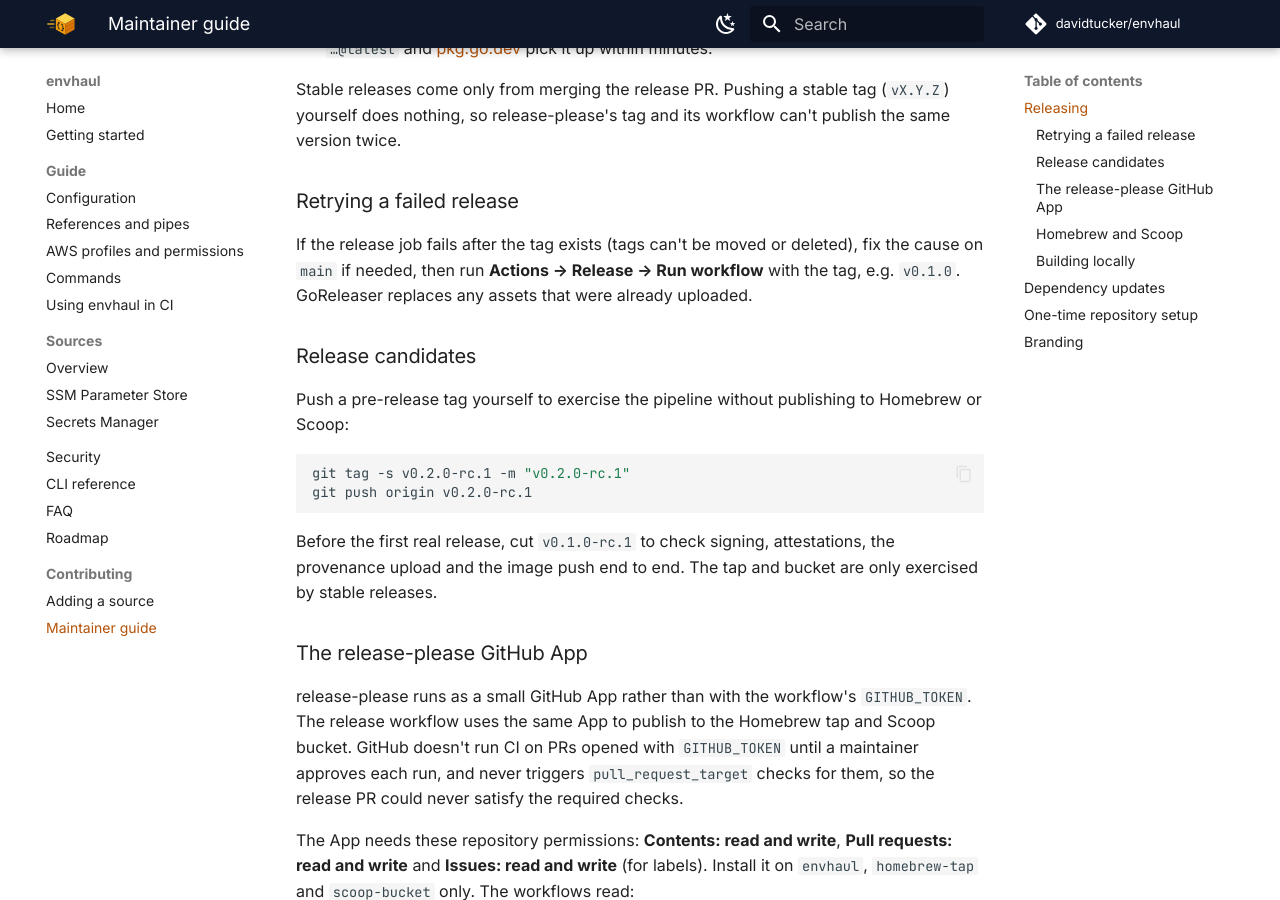
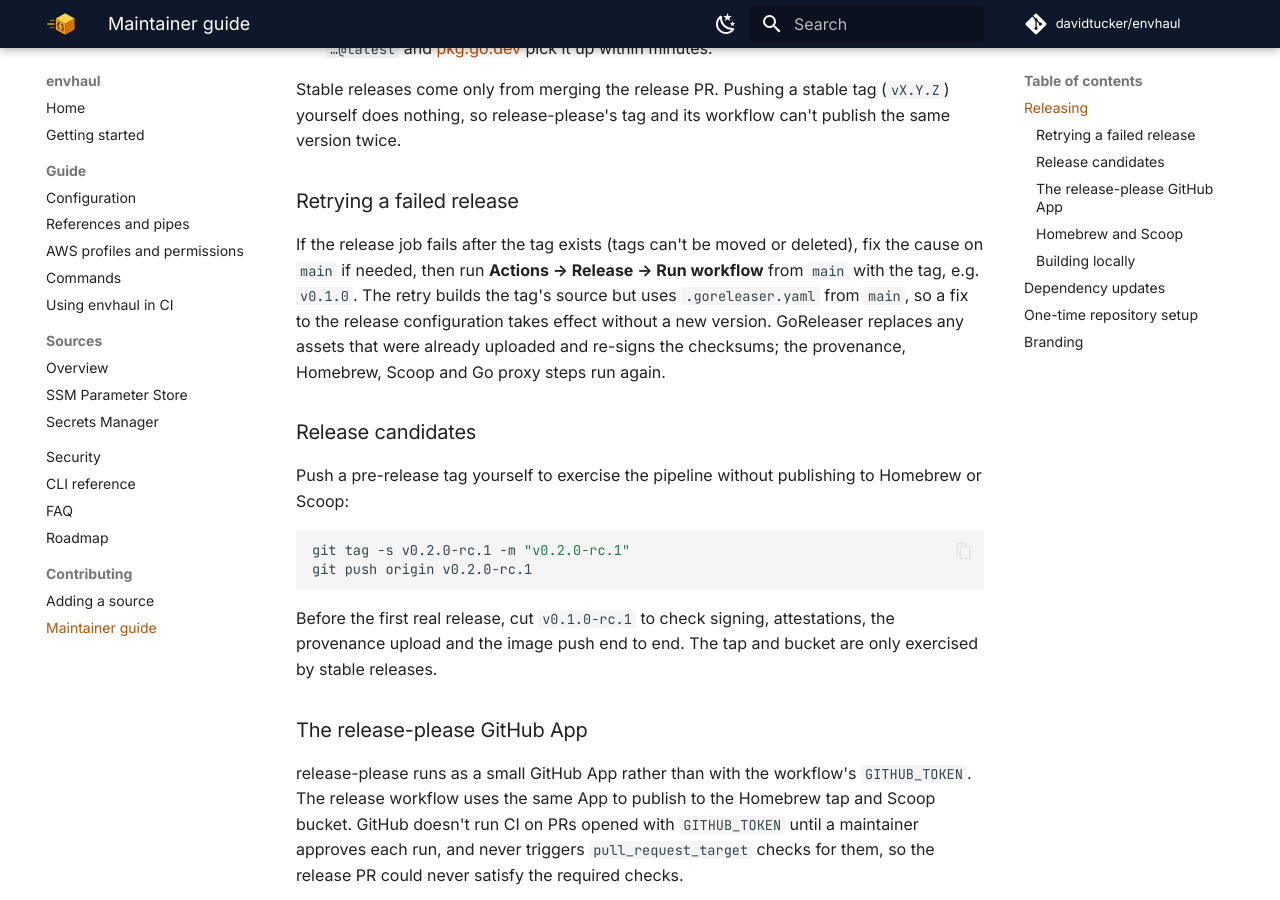
Before and after one commit to davidtucker/envhaul, an MkDocs documentation site: the page built from docs/maintainers.md, in a window 1280 px wide and 900 px high, scrolled down 483 px. Built offline with MkDocs 1.6.1 and Material for MkDocs 9.7.7, drawn with Linux system fonts in a browser that asks for light colours; comment, search, counter and statistics services are not loaded.

Commit message:
ci: publish to Homebrew and Scoop with a plain token template, and let retries use main's release config (#15)
The v0.1.0 release failed when publishing the Homebrew cask and Scoop
manifest. GoReleaser only accepts a bare {{ .Env.NAME }} in a repository
token field, and the envOrDefault wrapper added in #8 was rejected. The
release workflow always sets both variables (empty without a token), so
the plain form is safe.

A manual retry (Actions -> Release -> Run workflow) now builds the tag's
source with .goreleaser.yaml from the dispatching branch. The file is
copied outside the checkout so GoReleaser still sees a clean tree. Without
this, retrying an existing tag would reuse the broken configuration it was
tagged with.

Co-authored-by: Claude Opus 5.5 <noreply@anthropic.com>

```diff
--- a/docs/maintainers.md
+++ b/docs/maintainers.md
@@ -25,8 +25,11 @@ can't publish the same version twice.
 
 If the release job fails after the tag exists (tags can't be moved or
 deleted), fix the cause on `main` if needed, then run **Actions → Release →
-Run workflow** with the tag, e.g. `v0.1.0`. GoReleaser replaces any assets
-that were already uploaded.
+Run workflow** from `main` with the tag, e.g. `v0.1.0`. The retry builds the
+tag's source but uses `.goreleaser.yaml` from `main`, so a fix to the release
+configuration takes effect without a new version. GoReleaser replaces any
+assets that were already uploaded and re-signs the checksums; the provenance,
+Homebrew, Scoop and Go proxy steps run again.
 
 ### Release candidates
 
```
Also changed, not shown: .goreleaser.yaml (+6 -2 lines), 1 other file.
